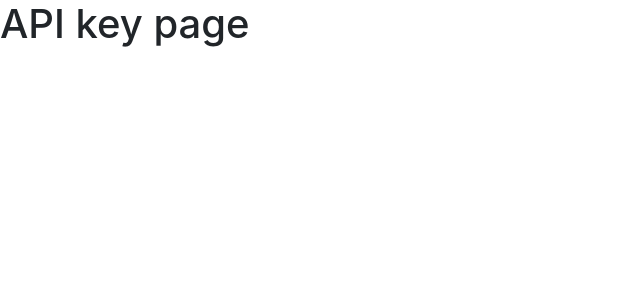
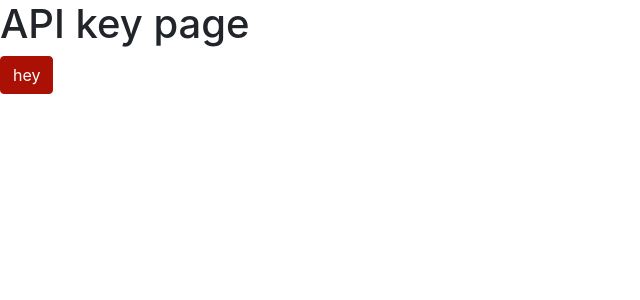
Before and after one commit to AndresSanRo/gw2-react-api-consumer, a React (Create React App) app: page /api-key in a window 1280 px wide. Shown: the top 300 px of the page, without its empty margins (0-640 px from the left). Built offline with nearby package versions, Linux system fonts and the light colour scheme.

Commit message:
fea: ad styles for button component

```diff
--- a/src/assets/styles.scss
+++ b/src/assets/styles.scss
@@ -5,13 +5,18 @@ $font: Arial, sans-serif;
 //mixins
 
 @mixin mobile {
-    @media (max-width: 1023px) {
-        @content;
-    }
+	@media (max-width: 1023px) {
+		@content;
+	}
 }
 
 @mixin mobile-landscape {
-    @media (max-width: 1023px) and (orientation: landscape)  {
-        @content;
-    }
+	@media (max-width: 1023px) and (orientation: landscape) {
+		@content;
+	}
 }
+
+//colors
+
+$red: #aa1004;
+$white: #ffffff;
--- /dev/null
+++ b/src/components/button/button.scss
@@ -0,0 +1,10 @@
+@import '../../assets/styles.scss';
+
+button {
+	background-color: $red !important;
+	border-color: $red !important;
+	&:hover {
+		background-color: darken($red, 5) !important;
+		border-color: darken($red, 5) !important;
+	}
+}
--- a/src/components/button/button.tsx
+++ b/src/components/button/button.tsx
@@ -1,15 +1,22 @@
-import React, { FunctionComponent } from "react";
+import React, { FunctionComponent } from 'react';
+import './button.scss';
+import { Button as BootstrapButton } from 'react-bootstrap';
 
 interface ButtonProps {
-    text: string,
-    class: string,
-    clickHandler: () => void
+	text: string;
+	class?: string;
+	onClick: () => void;
 }
 
-export const Button: FunctionComponent<ButtonProps> = (props: ButtonProps): JSX.Element => {
-    return (
-        <button type="button" className={props.class} onClick={props.clickHandler} >
-            <span>{props.text}</span>
-        </button>
-    );
-}
+export const Button: FunctionComponent<ButtonProps> = (
+	props: ButtonProps,
+): JSX.Element => {
+	return (
+		<BootstrapButton
+			type="button"
+			className={props.class ?? props.class}
+			onClick={props.onClick}>
+			<span>{props.text}</span>
+		</BootstrapButton>
+	);
+};
--- a/src/components/input/input.tsx
+++ b/src/components/input/input.tsx
@@ -1,5 +1,4 @@
-import React, { FunctionComponent } from "react";
-import { isLabeledStatement } from "typescript";
+import React, { FunctionComponent } from 'react';
 
 interface InputProps {
 	type: string;
@@ -8,7 +7,7 @@ interface InputProps {
 }
 
 export const Input: FunctionComponent<InputProps> = (
-  props: InputProps
+	props: InputProps,
 ): JSX.Element => {
 	return (
 		<div>
--- a/src/index.scss
+++ b/src/index.scss
@@ -1,11 +1 @@
-@import "~bootstrap/scss/bootstrap";
-body {
-    margin: 0;
-    font-family: -apple-system, BlinkMacSystemFont, "Segoe UI", "Roboto", "Oxygen", "Ubuntu", "Cantarell", "Fira Sans", "Droid Sans", "Helvetica Neue", sans-serif;
-    -webkit-font-smoothing: antialiased;
-    -moz-osx-font-smoothing: grayscale;
-}
-
-code {
-    font-family: source-code-pro, Menlo, Monaco, Consolas, "Courier New", monospace;
-}
+@import '~bootstrap/scss/bootstrap';
--- a/src/pages/apiKey/apiKeyPage.tsx
+++ b/src/pages/apiKey/apiKeyPage.tsx
@@ -1,12 +1,12 @@
-import React, { FunctionComponent } from "react";
-import { Input } from "../../components";
-import { Button } from "react-bootstrap";
+import React, { FunctionComponent } from 'react';
+import { Input, Button } from '../../components';
 const ApiKeyPage: FunctionComponent = (): JSX.Element => {
-  return (
-    <>
-      <h1>API key page</h1>
-    </>
-  );
+	return (
+		<>
+			<h1>API key page</h1>
+			<Button text={'hey'} onClick={() => {}} />
+		</>
+	);
 };
 
 export default ApiKeyPage;
```
Also changed, not shown: package.json (line endings or trailing spaces). Lines whose indentation alone changed are shown as unchanged.
